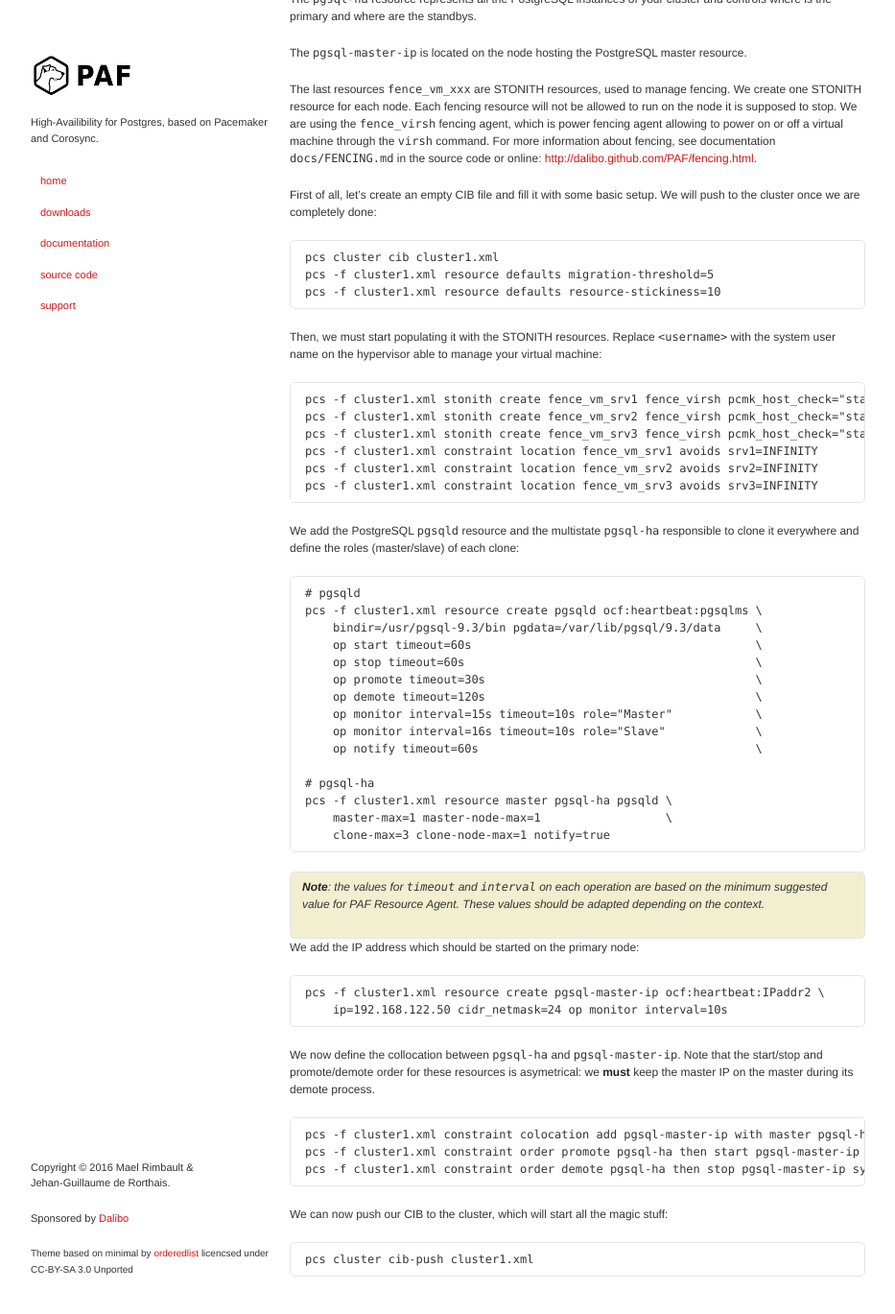
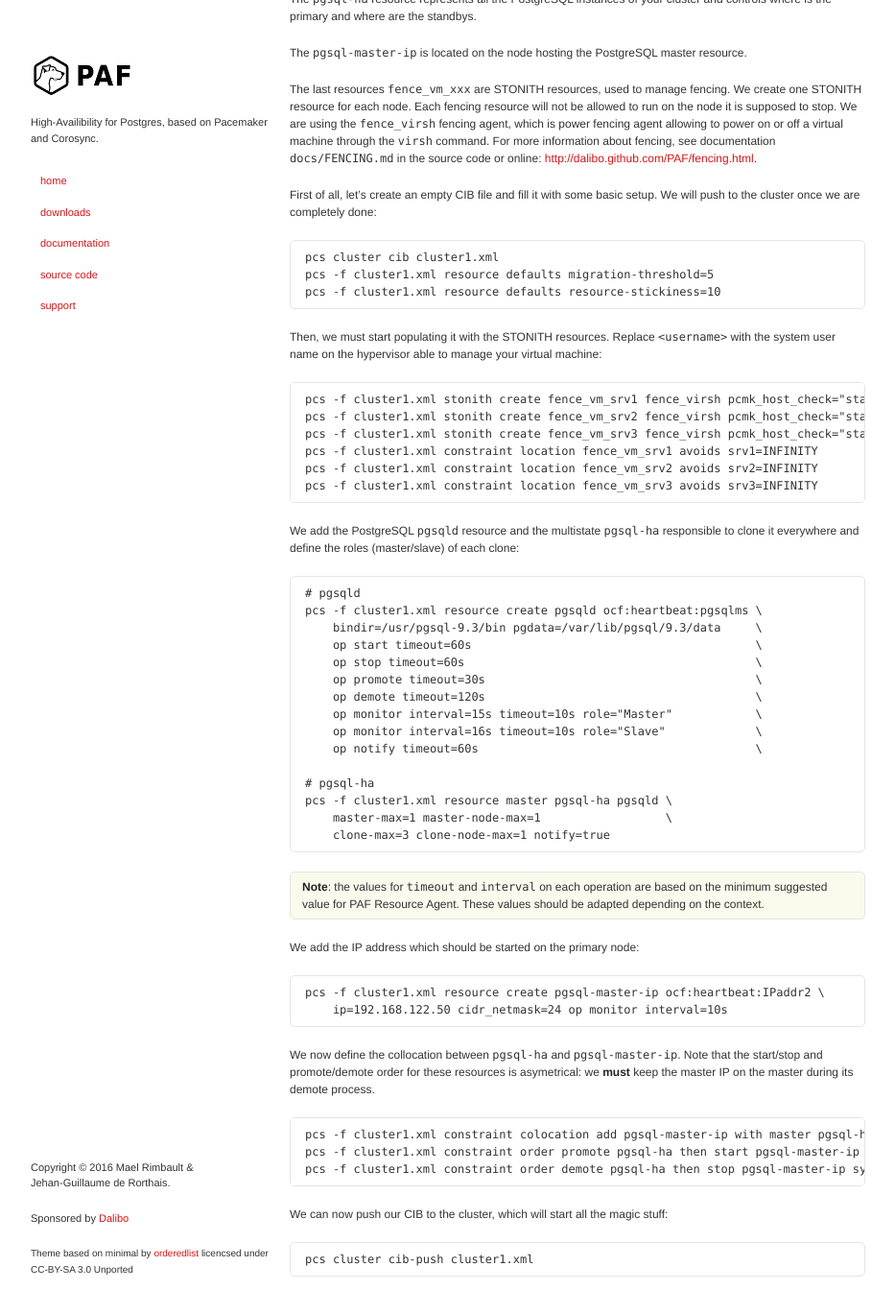
Before and after one commit to ClusterLabs/PAF, a Jekyll site: the page built from Quick_Start-CentOS-7.md, in a window 1280 px wide and 1400 px high, scrolled down 4024 px. Shown: the top 1369 px of the window at 96% size, without its empty margins (173-1106 px from the left). Built offline with Jekyll 4.4.1, drawn with Linux system fonts in a browser that asks for light colours.

Commit message:
Update css style for block of notes

```diff
--- a/css/minimal.css
+++ b/css/minimal.css
@@ -10,7 +10,7 @@ h1, h2, h3, h4, h5, h6 {
   margin:0 0 20px;
 }
 
-p, ul, ol, table, pre, dl {
+p, ul, ol, table, pre, dl, .notice {
   margin:0 0 20px;
 }
 
@@ -170,14 +170,18 @@ footer {
 }
 
 .notice {
+  font-style: normal;
   margin-top: 1.5em;
   padding: .5em 1em;
   text-indent: 0;
-  background-color: #F1EFD0;
+  background-color: #FAFAED;
   border-radius: 5px;
   border: 1px solid #E5E5E5;
 }
 
+.notice p {
+  margin: 0;
+}
 
 @media print, screen and (max-width: 960px) {
 
```
